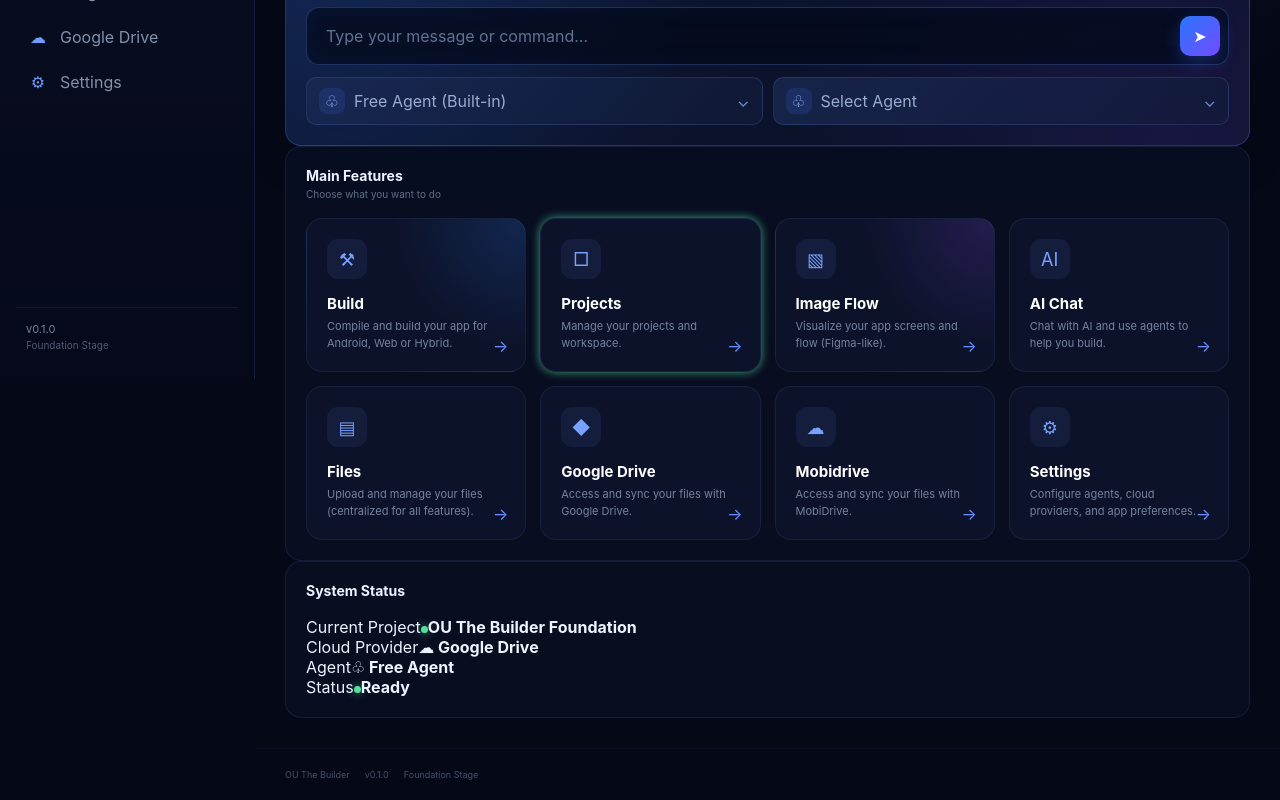
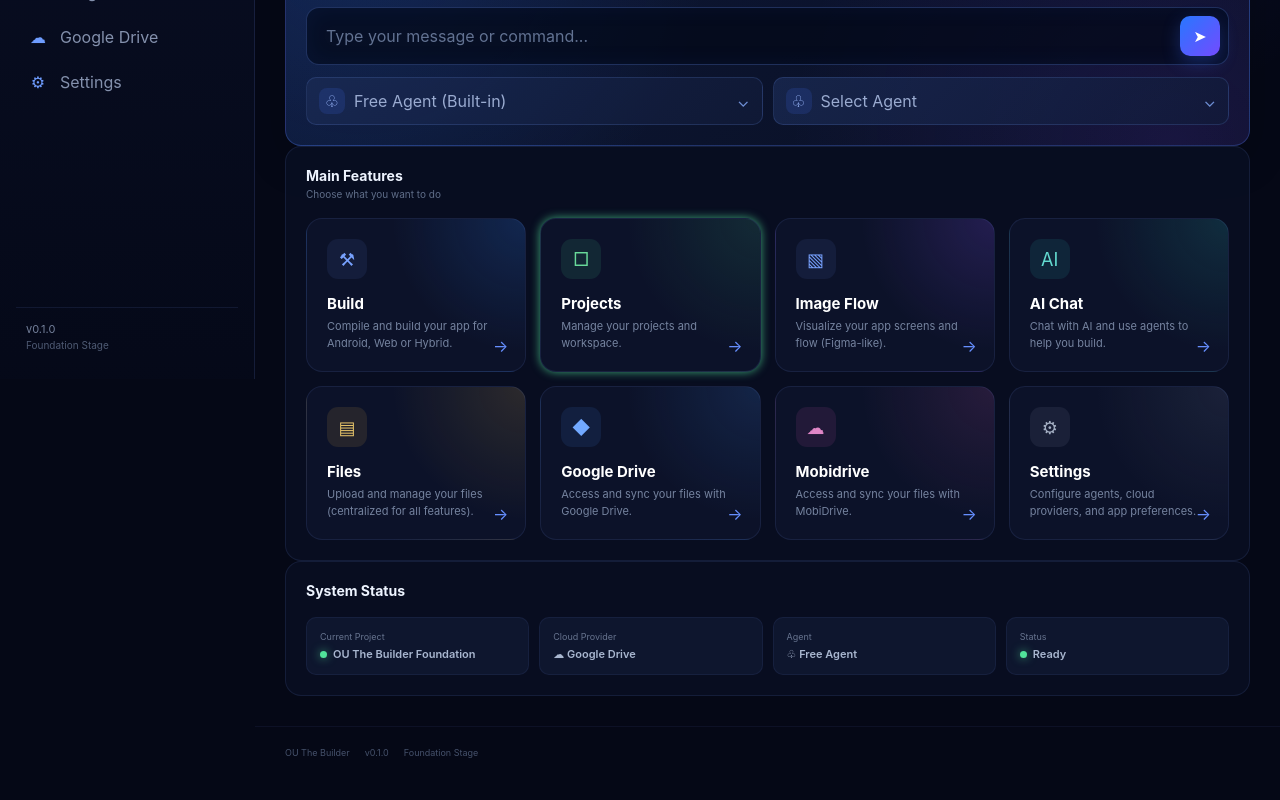
Before and after one commit to OUTheBuilder/OUTheBuilderWBA, a React (Vite) app: page / in a window 1280 px wide. Shown: the part 421-1221 px from the top of the page. After the commit the page ends 1199 px from the top, so only its background shows below. Built offline with nearby package versions, Linux system fonts and the light colour scheme.

Commit message:
Polish WBA visual consistency only

```diff
--- a/src/App.css
+++ b/src/App.css
@@ -1408,3 +1408,167 @@
     flex-basis: 38px;
   }
 }
+
+
+
+/* Visual consistency pass — shared styling for previously unstyled elements */
+.feature-card.green {
+  background:
+    radial-gradient(
+      circle at 100% 0,
+      rgba(71, 219, 143, 0.12),
+      transparent 50%
+    ),
+    #0c1229;
+}
+
+.feature-card.cyan {
+  background:
+    radial-gradient(
+      circle at 100% 0,
+      rgba(41, 208, 190, 0.14),
+      transparent 50%
+    ),
+    #0c1229;
+}
+
+.feature-card.yellow {
+  background:
+    radial-gradient(
+      circle at 100% 0,
+      rgba(255, 199, 67, 0.13),
+      transparent 50%
+    ),
+    #0c1229;
+}
+
+.feature-card.drive {
+  background:
+    radial-gradient(
+      circle at 100% 0,
+      rgba(67, 148, 255, 0.14),
+      transparent 50%
+    ),
+    #0c1229;
+}
+
+.feature-card.pink {
+  background:
+    radial-gradient(
+      circle at 100% 0,
+      rgba(219, 91, 185, 0.13),
+      transparent 50%
+    ),
+    #0c1229;
+}
+
+.feature-card.gray {
+  background:
+    radial-gradient(
+      circle at 100% 0,
+      rgba(143, 157, 184, 0.11),
+      transparent 50%
+    ),
+    #0c1229;
+}
+
+.feature-card.green .feature-icon {
+  color: #68d99a;
+  background: rgba(71, 219, 143, 0.1);
+}
+
+.feature-card.cyan .feature-icon {
+  color: #62d9cf;
+  background: rgba(41, 208, 190, 0.1);
+}
+
+.feature-card.yellow .feature-icon {
+  color: #e8c56a;
+  background: rgba(255, 199, 67, 0.1);
+}
+
+.feature-card.drive .feature-icon {
+  color: #72a9ff;
+  background: rgba(67, 148, 255, 0.1);
+}
+
+.feature-card.pink .feature-icon {
+  color: #df86c6;
+  background: rgba(219, 91, 185, 0.1);
+}
+
+.feature-card.gray .feature-icon {
+  color: #a4afc3;
+  background: rgba(143, 157, 184, 0.1);
+}
+
+.system-status-grid {
+  display: grid;
+  grid-template-columns: repeat(4, 1fr);
+  gap: 10px;
+}
+
+.system-status-item {
+  min-width: 0;
+  padding: 13px;
+  border-radius: 10px;
+  background: rgba(24, 34, 65, 0.45);
+  border: 1px solid rgba(100, 126, 207, 0.1);
+}
+
+.status-label {
+  display: block;
+  color: #66738e;
+  font-size: 9px;
+  margin-bottom: 5px;
+}
+
+.system-status-item strong {
+  display: flex;
+  align-items: center;
+  gap: 6px;
+  min-width: 0;
+  color: #a9b7d0;
+  font-size: 11px;
+  font-weight: 600;
+}
+
+.field-label {
+  display: grid;
+  gap: 7px;
+  color: #8a98b4;
+  font-size: 10px;
+  font-weight: 700;
+}
+
+.settings-input {
+  width: 100%;
+  min-width: 0;
+  border: 1px solid rgba(104, 128, 190, 0.18);
+  background: #080d1f;
+  color: #eef4ff;
+  outline: none;
+  border-radius: 9px;
+  padding: 11px 12px;
+}
+
+.settings-input:focus {
+  border-color: rgba(89, 132, 255, 0.55);
+  box-shadow: 0 0 0 2px rgba(89, 132, 255, 0.08);
+}
+
+.settings-input::placeholder {
+  color: #566580;
+}
+
+@media (max-width: 820px) {
+  .system-status-grid {
+    grid-template-columns: repeat(2, 1fr);
+  }
+}
+
+@media (max-width: 600px) {
+  .system-status-grid {
+    grid-template-columns: 1fr;
+  }
+}
```
